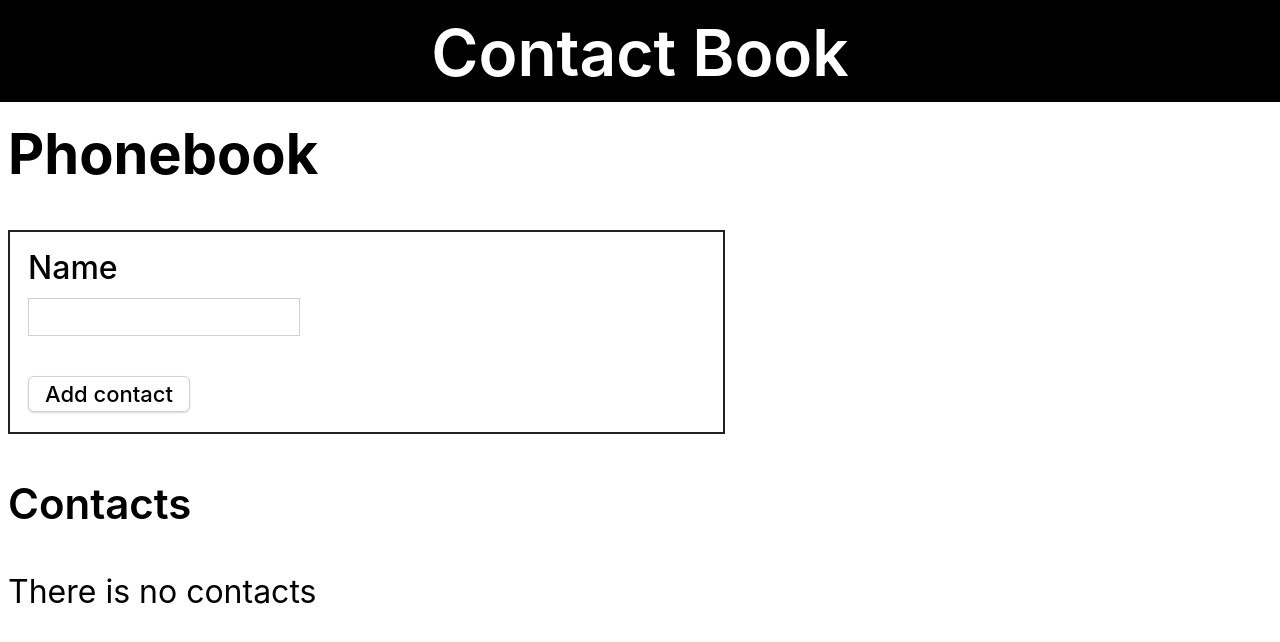
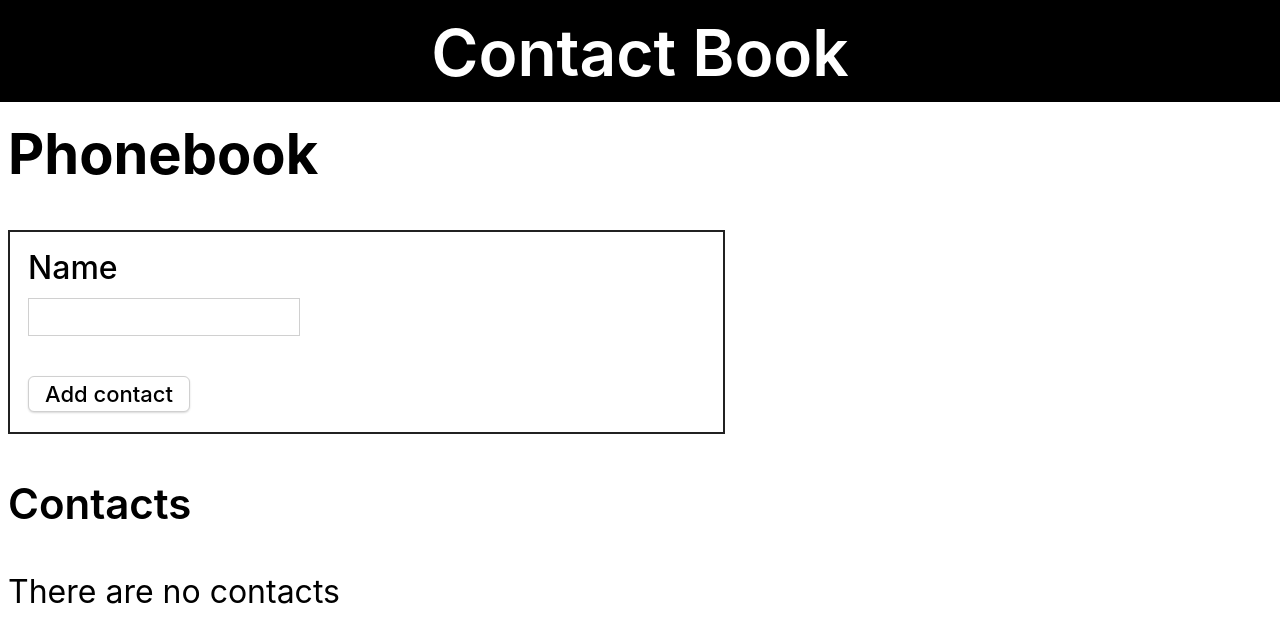
Before and after one commit to oleksandr-romashko/goit-react-hw-02-phonebook, a React (Create React App) app: page / in a window 1280 px wide. Shown: the top 642 px of the page. Built offline with nearby package versions, Linux system fonts and the light colour scheme.

Commit message:
Fix no contacts message

```diff
--- a/src/components/ContactList/ContactList.js
+++ b/src/components/ContactList/ContactList.js
@@ -17,7 +17,7 @@ export const ContactList = ({ contacts }) =>
       ))}
     </List>
   ) : (
-    'There is no contacts'
+    'There are no contacts'
   );
 
 ContactList.propTypes = {
```
